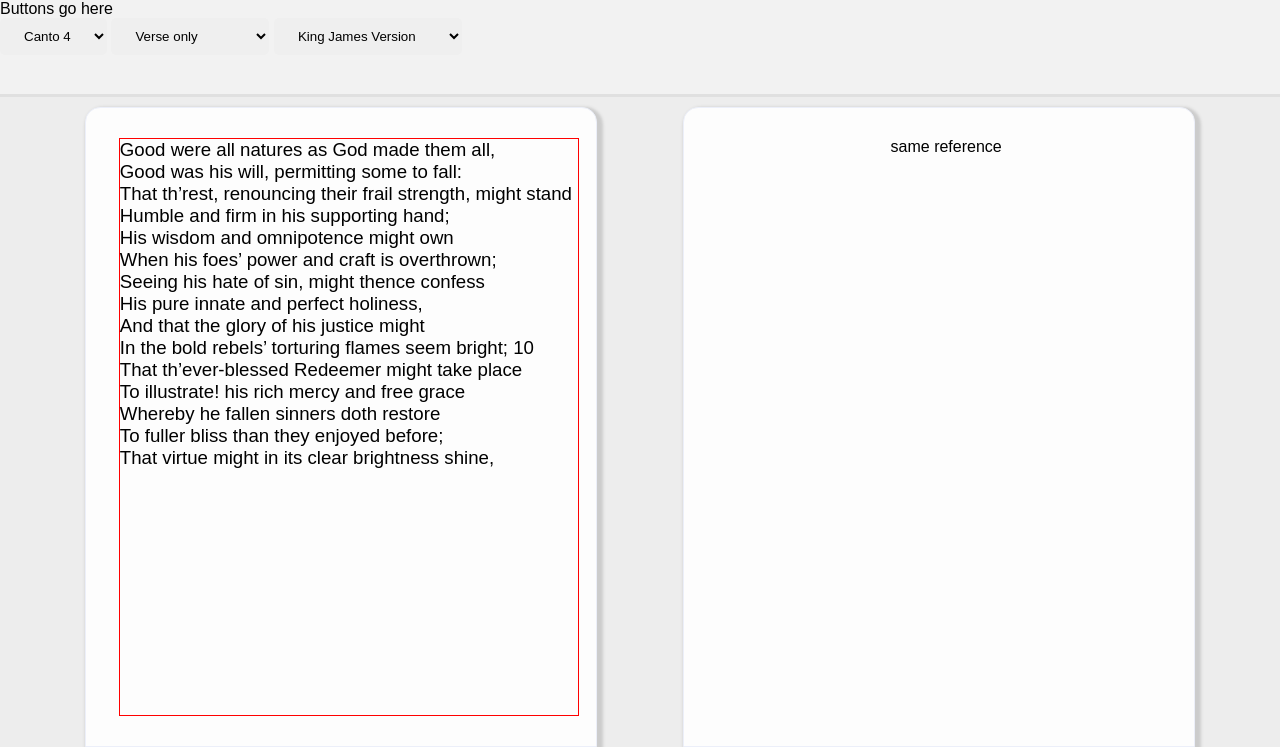
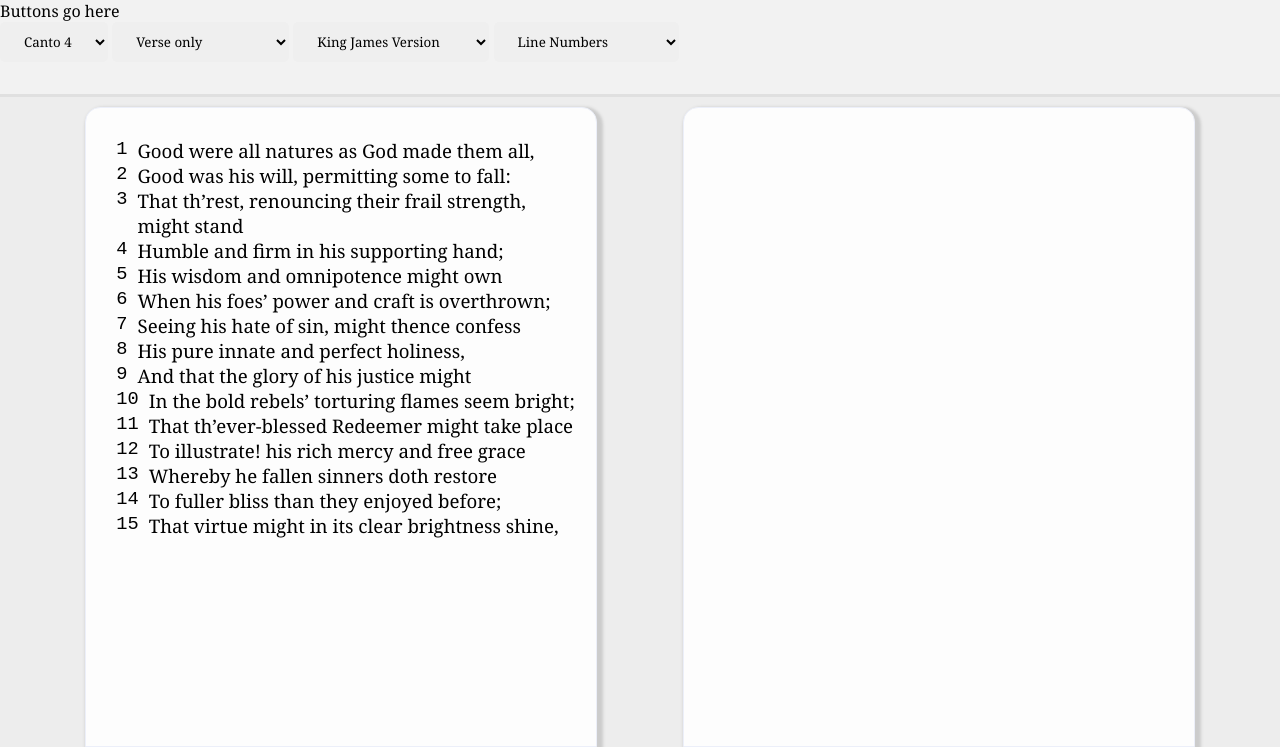
Before and after one commit to wars2k/OrderAndDisorder, a plain HTML site: page index.html in a window 1280 px wide. Shown: the part 53-800 px from the top of the page. Drawn offline with Linux system fonts and the light colour scheme.

Commit message:
lots of JS progress

```diff
--- a/index.html
+++ b/index.html
@@ -17,40 +17,76 @@
 		</select>
 		<select name="referenceSelection" id="referenceSelection">
 			<option value="verse" selected>Verse only</option>
-			<option value="chapter">Whole chapter</option>
-			<option value="verse+4">Verse in Context</option>
+			<option value="chapter">Verse and Chapter</option>
+			<!--<option value="verse+4">Verse in Context</option>-->
 		</select>
 		<select name="translationSelection" id="translationSelection">
 			<option value="kjv" selected>King James Version</option>
 			<option value="bbe">Bible in Basic English</option>
 			<option value="web">World English Bible</option>
-			<option value="oeb">Open English Bible</option>
+			<option value="oeb-us">Open English Bible</option>
+		</select>
+		<select name="lineNumbers" id="lineNumbers" onChange="changeLineNumbers()">
+			<option value="true" selected>Line Numbers</option>
+			<option value ="false">Hide Line Numbers</option>
 		</select>
 	</div>
 
 	<div id="mainContent">
 		<div id="cantoPage">
 			<div id="cantoPageContent">
+				<div class="lineWrapper">
 					<div class="reference" onclick="getVerse('genesis','1','31')">Good were all natures as God made them all,</div>
+				</div>
+				<div class="lineWrapper">
 					<div class="reference" onclick="getVerse('romans','9','22')">Good was his will, permitting some to fall:</div>
+				</div>
+				<div class="lineWrapper">
 					<div class="reference" onclick="getVerse('romans','11','')">That th’rest, renouncing their frail strength, might stand</div>
+				</div>
+				<div class="lineWrapper">
 					<div class="reference" onclick="getVerse('romans','3','6')">Humble and firm in his supporting hand;</div>
+				</div>
+				<div class="lineWrapper">
 					<div class="reference" onclick="getVerse('genesis','18','25')">His wisdom and omnipotence might own</div>
+				</div>
+				<div class="lineWrapper">
 					<div class="reference" onclick="getVerse('romans','11','33')">When his foes’ power and craft is overthrown;</div>
+				</div>
+				<div class="lineWrapper">
 					<div class="reference" onclick="getVerse('1corinthians','10','12')">Seeing his hate of sin, might thence confess</div>
+				</div>
+				<div class="lineWrapper">
 					<div>His pure innate and perfect holiness,</div>
-				<div class="reference" onclick="getVerse('romans','16','20')">And that the glory of his justice might</div>
-				<div class="reference" onclick="getVerse('psalms','2','')">In the bold rebels’ torturing flames seem bright; 10</div>
+				</div>
+				<div class="lineWrapper">
+					<div class="reference" onclick="getVerse('romans','16','20')">And
+					that the glory of his justice might</div>
+				</div>
+				<div class="lineWrapper">
+					<div class="reference" onclick="getVerse('psalms','2','')">In the bold rebels’ torturing flames seem bright;</div>
+				</div>
+				<div class="lineWrapper">
 					<div class="reference" onclick="getVerse('joseph','24','19')">That th’ever-blessed Redeemer might take place</div>
+				</div>
+				<div class="lineWrapper">
 					<div>To illustrate! his rich mercy and free grace</div>
+				</div>
+				<div class="lineWrapper">
 					<div class="reference" onclick="getVerse('psalms','5','5')">Whereby he fallen sinners doth restore</div>
+				</div>
+				<div class="lineWrapper">
 					<div>To fuller bliss than they enjoyed before;</div>
+				</div>
+				<div class="lineWrapper">
 					<div class="reference" onclick="getVerse('1peter','1','')">That virtue might in its clear brightness shine,</div>
+				</div>
 			</div>
 		</div>
 
 		<div id="referencePage">
-			<p>same reference</p>
+			<div id="referencePageContent">
+			</div>
 		</div>
 	</div>
 
--- a/scripts.js
+++ b/scripts.js
@@ -1,28 +1,43 @@
 
 function getVerse(book,chapter,verse) {
+	//remove any already present permanent highlights
 	var highlightClass = document.getElementsByClassName("permanentHighlight");
 	while (highlightClass.length)
 		highlightClass[0].classList.remove("permanentHighlight");
+	//add a permanent highlight to the line just clicked
 	highlight = event.target
 	highlight.classList.add("permanentHighlight");
-	console.log(event.target);
+	//get the requested translation
+	var select = document.getElementById("translationSelection");
+	var value = select.value;
+	//fetch the data
 	test = verse;
-    fetch('https://bible-api.com/' + book + '+' + chapter + '?translation=kjv')
+    fetch('https://bible-api.com/' + book + '+' + chapter + '?translation=' + value)
     .then(function(resp) { return resp.json() }) // Convert data to json
     .then(function(data) {
-    displayChapter(data);
+    displayBible(data);
 
   })
     .catch(function() {
     // catch any errors
   });
 }
-
+function displayBible(data) {
+	var select = document.getElementById("referenceSelection");
+	var value = select.value;
+	if(value == "chapter") {
+		displayChapter(data);
+	} else if (value == "verse") {
+		displayVerse(data);
+	} else {
+		displayVerseInContext(data);
+	}
+}
 function displayChapter(data) {
-	bibleBox = document.getElementById("bibleBox");
+	bibleBox = document.getElementById("referencePageContent");
 	bibleBox.innerHTML = "";
-	title = document.getElementById("titleRight");
-	title.innerHTML = "<h1>" + data.reference + ":" + test + "</h1>";
+	//title = document.getElementById("titleRight");
+	//title.innerHTML = "<h1>" + data.reference + ":" + test + "</h1>";
 
 	for (i = 0; i < data.verses.length; i++) {
 		number = i+1;
@@ -34,3 +49,44 @@ function displayChapter(data) {
 		verse.innerHTML = number + ": " + data.verses[i].text;
 	}
 }
+
+function displayVerse(data) {
+	bibleBox = document.getElementById("referencePageContent");
+	bibleBox.innerHTML = "";
+	test = test - 1;
+	verse = document.createElement("div");
+	bibleBox.append(verse);
+	verse.innerHTML = data.verses[test].text + " <b>(" + data.reference + ":" + test + ")</b>";
+
+}
+
+
+
+function LineNumbers() {
+	var wrapper = document.getElementsByClassName("lineWrapper")
+	for (i=0; i < wrapper.length; i++) {
+		counter = document.createElement("div");
+		counter.classList.add("lineNumber");
+		counter.innerText = i+1;
+		wrapper[i].prepend(counter);
+	}
+}
+//this function only needs to run once when the page opens.
+LineNumbers()
+
+function changeLineNumbers() {
+	var select = document.getElementById("lineNumbers");
+	var value = select.value;
+	console.log(value);
+	if (value == "true") {
+		const lineNumbers = document.querySelectorAll('.lineNumber');
+		lineNumbers.forEach(lineNumber => {
+			lineNumber.style.display = "inline";
+		});
+	} else {
+		const lineNumbers = document.querySelectorAll('.lineNumber');
+		lineNumbers.forEach(lineNumber => {
+			lineNumber.style.display = "none";
+		});
+	}
+}
--- a/styles.css
+++ b/styles.css
@@ -4,7 +4,7 @@
 	margin: 0;
 	padding: 0;
 
-	font-family: arial;
+	font-family: "georgia";
 }
 html {
 	height: 100%;
@@ -64,10 +64,10 @@ body {
 	overflow-y: scroll;
 }
 
-#cantoPageContent {
-	width: 460px;
+#cantoPageContent, #referencePageContent {
+	width: 490px;
 	font-size: 14pt;
-	border: 1px solid red;
+	border: ;
 
 }
 
@@ -80,3 +80,17 @@ select{
 select:focus{
   outline:none;
 }
+
+#cantoPageContent div:hover, .permanentHighlight {
+	background-color: #fdfca3;
+}
+
+.lineWrapper {
+	display: flex;
+	justify-content: flex-start;
+}
+.lineNumber {
+	padding-right: 10px;
+	display: inline;
+	font-family: "courier new";
+}
```
Lines whose indentation alone changed are shown as unchanged.
